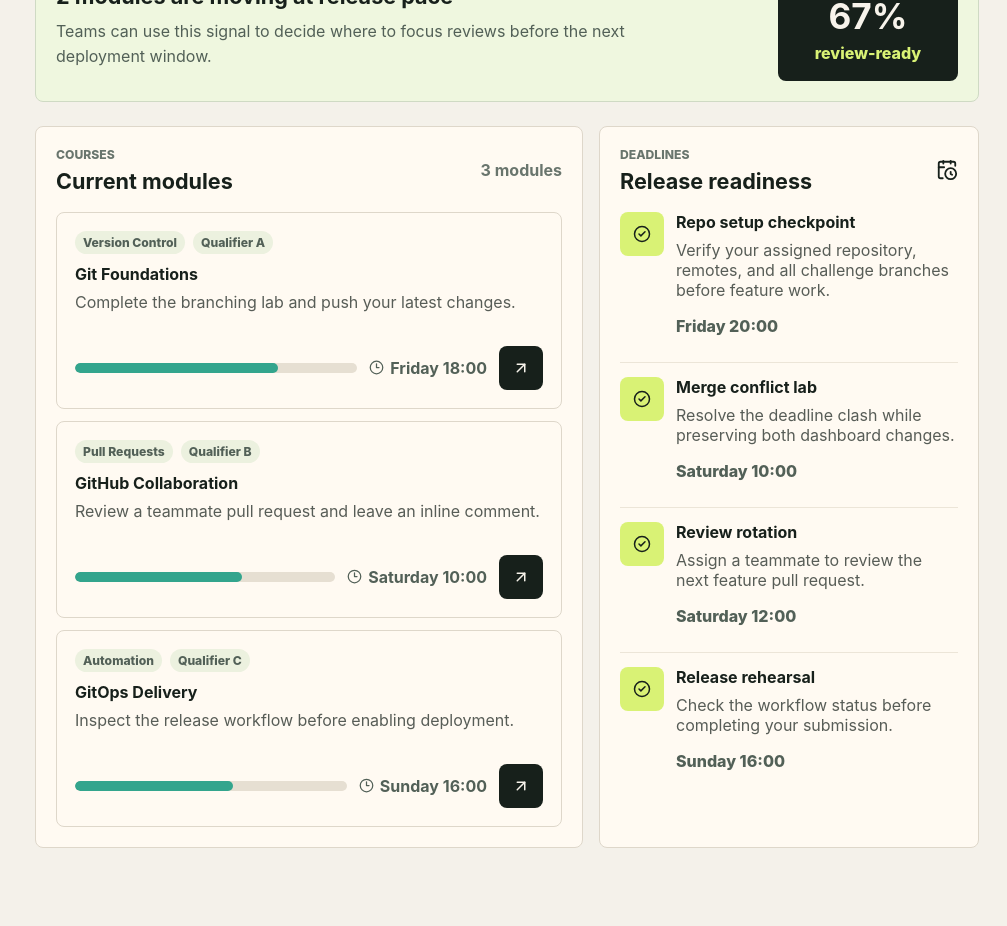
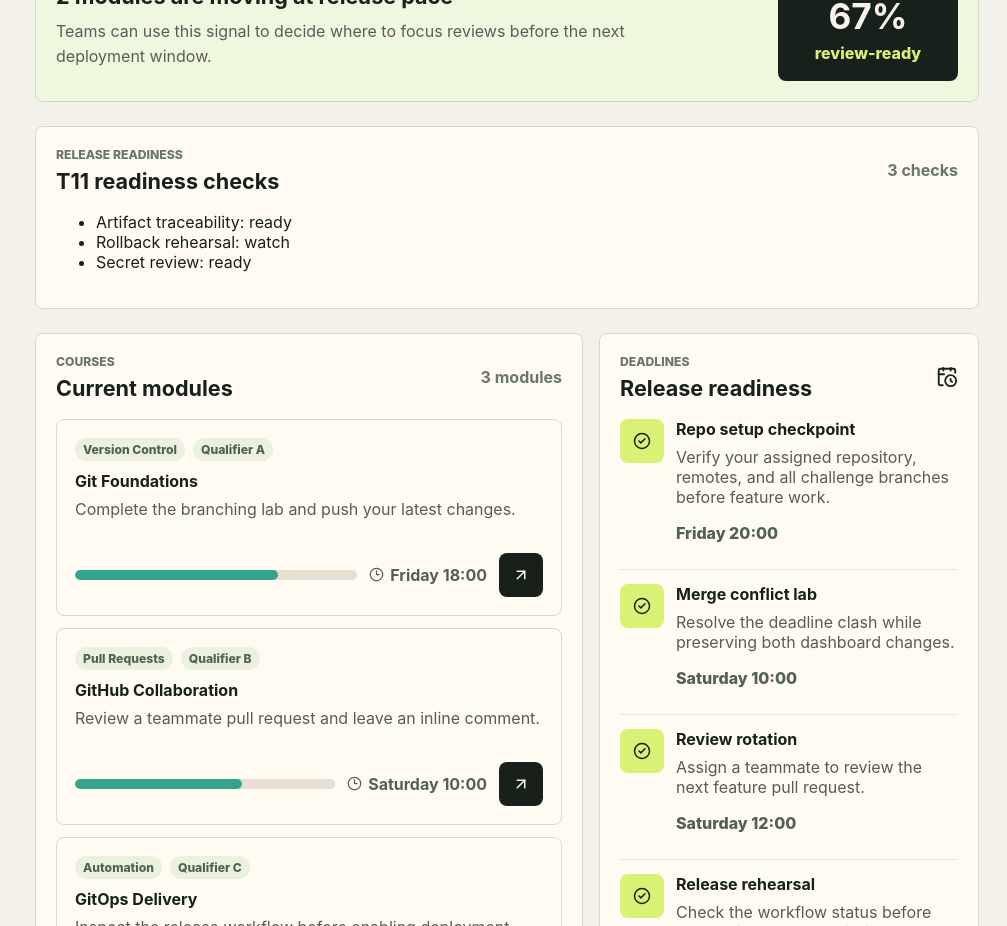
Before and after one commit to knurdz/deploy-sprint-finale-team-bigbug, a React (Vite) app in the folder team-site/: page / in a window 1280 px wide. Shown: the part 920-1846 px from the top of the page, without its empty margins (273-1280 px from the left). Before the commit the page ends 1796 px from the top, so only its background shows below. Built offline with nearby package versions, Linux system fonts and the light colour scheme; no server answers.

Commit message:
feat(T13): integrate release readiness feature bundle with validation

```diff
--- a/package.json
+++ b/package.json
@@ -10,6 +10,7 @@
     "lint": "npm --prefix team-site run lint",
     "team:dev": "npm --prefix team-site run dev",
     "team:build": "npm --prefix team-site run build",
-    "team:lint": "npm --prefix team-site run lint"
+    "team:lint": "npm --prefix team-site run lint",
+    "check:readiness": "npm --prefix team-site run check:readiness"
   }
 }
--- a/team-site/package.json
+++ b/team-site/package.json
@@ -7,7 +7,8 @@
     "dev": "vite",
     "build": "tsc --noEmit && vite build && node scripts/generate-weather.mjs",
     "preview": "vite preview",
-    "lint": "tsc --noEmit"
+    "lint": "tsc --noEmit",
+    "check:readiness": "node scripts/check-release-readiness.mjs"
   },
   "dependencies": {
     "lucide-react": "^1.23.0",
--- a/team-site/public/api/weather.json
+++ b/team-site/public/api/weather.json
@@ -8,5 +8,5 @@
   "units": "metric",
   "keyExposed": false,
   "configured": false,
-  "timestamp": "2026-07-26T08:09:52.598Z"
+  "timestamp": "2026-07-26T09:10:22.486Z"
 }
--- a/team-site/src/App.tsx
+++ b/team-site/src/App.tsx
@@ -19,6 +19,7 @@
 import { sprintStats } from './data/stats';
 import { getAverageProgress } from './utils/metrics';
 import { ContactModal } from './components/ContactModal';
+import { ReleaseReadiness } from './components/ReleaseReadiness';
 
 
 export function App() {
@@ -124,6 +125,7 @@
         </section>
 
         <LearningVelocity courses={courses} />
+        <ReleaseReadiness />
 
         <section className="contentGrid">
           <div className="panel" id="courses">
--- /dev/null
+++ b/team-site/src/components/ReleaseReadiness.tsx
@@ -0,0 +1,22 @@
+import { releaseReadinessItems } from '../data/releaseReadiness';
+
+export function ReleaseReadiness() {
+  return (
+    <section className="panel" id="release-readiness">
+      <div className="panelHeader">
+        <div>
+          <p className="eyebrow">Release readiness</p>
+          <h2>T11 readiness checks</h2>
+        </div>
+        <span>{releaseReadinessItems.length} checks</span>
+      </div>
+      <ul>
+        {releaseReadinessItems.map((item) => (
+          <li key={item.label}>
+            {item.label}: {item.status}
+          </li>
+        ))}
+      </ul>
+    </section>
+  );
+}
--- /dev/null
+++ b/team-site/src/data/releaseReadiness.ts
@@ -0,0 +1,10 @@
+export type ReleaseReadinessItem = {
+  label: string;
+  status: 'ready' | 'watch' | 'blocked';
+};
+
+export const releaseReadinessItems: ReleaseReadinessItem[] = [
+  { label: 'Artifact traceability', status: 'ready' },
+  { label: 'Rollback rehearsal', status: 'watch' },
+  { label: 'Secret review', status: 'ready' },
+];
```
Also changed, not shown: team-site/scripts/check-release-readiness.mjs (added, +14 -0 lines), 2 other files (tests, documents, lock files or other folders).
